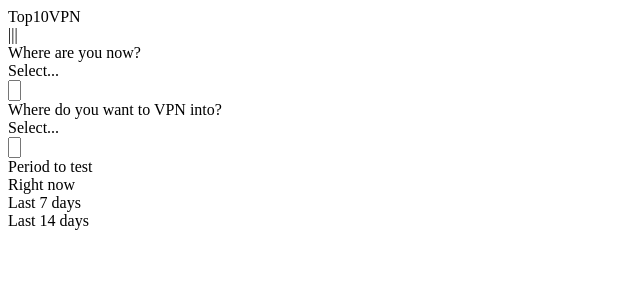
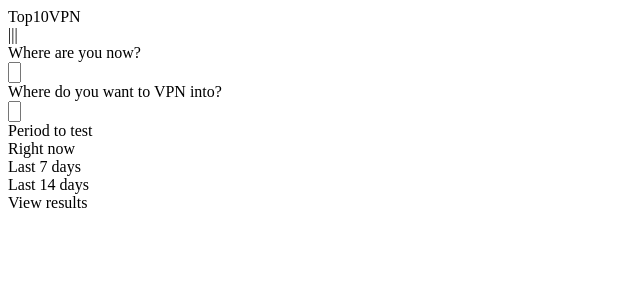
Before and after one commit to powderham/top10vpn, a React (Create React App) app: page / in a window 1280 px wide. Shown: the top 300 px of the page, without its empty margins (0-640 px from the left). Built offline with nearby package versions, Linux system fonts and the light colour scheme; the HTML template or start-up script is replaced by a standard one.

Commit message:
creating call to endpoint and displaying on page

```diff
--- a/src/App.js
+++ b/src/App.js
@@ -1,6 +1,11 @@
 import React, { Component } from "react";
 import Select from "react-select";
-import { locations, timePeriods, formatJsonObject } from "./config";
+import {
+  locations,
+  timePeriods,
+  formatJsonObject,
+  prepareEndpoint
+} from "./config";
 
 class App extends Component {
   constructor(props) {
@@ -14,6 +19,8 @@ class App extends Component {
 
     this.handleCurrentChange = this.handleCurrentChange.bind(this);
     this.handleVpnChange = this.handleVpnChange.bind(this);
+    this.handlePeriodClick = this.handlePeriodClick.bind(this);
+    this.fetchResults = this.fetchResults.bind(this);
   }
   handleCurrentChange(currentLocation) {
     this.setState({ currentLocation });
@@ -24,8 +31,22 @@ class App extends Component {
   handlePeriodClick(e) {
     this.setState({ testPeriod: e.target.id });
   }
+  fetchResults() {
+    const { currentLocation, vpnLocation, testPeriod } = this.state;
+    if (currentLocation && vpnLocation && testPeriod) {
+      const url = prepareEndpoint(
+        currentLocation.value,
+        vpnLocation.value,
+        testPeriod
+      );
+      fetch(url)
+        .then(response => response.json())
+        .then(results => this.setState({ results }));
+    }
+    //Handle non-complete input
+  }
   render() {
-    const { currentLocation, vpnLocation, testPeriod } = this.state;
+    const { currentLocation, vpnLocation, testPeriod, results } = this.state;
     const selectArray = formatJsonObject(locations);
     const timePeriodArray = formatJsonObject(timePeriods);
     return (
@@ -45,6 +66,7 @@ class App extends Component {
                 value={currentLocation}
                 onChange={this.handleCurrentChange}
                 options={selectArray}
+                placeholder=""
               />
             </div>
           </div>
@@ -58,6 +80,7 @@ class App extends Component {
                 value={vpnLocation}
                 onChange={this.handleVpnChange}
                 options={selectArray}
+                placeholder=""
               />
             </div>
           </div>
@@ -67,12 +90,21 @@ class App extends Component {
             </div>
             <div className="input-multi">
               {timePeriodArray.map(period => (
-                <div onClick={this.handlePeriodClick} id={period.value}>
+                <div
+                  key={period.value}
+                  onClick={this.handlePeriodClick}
+                  id={period.value}
+                >
                   {period.label}
                 </div>
               ))}
             </div>
           </div>
+          <div onClick={this.fetchResults}>View results</div>
+          {results &&
+            Object.keys(results).map(result => (
+              <div>{JSON.stringify(result)}</div>
+            ))}
         </div>
       </div>
     );
--- a/src/config.js
+++ b/src/config.js
@@ -20,3 +20,6 @@ export const formatJsonObject = object =>
       label: object[obj]
     };
   });
+
+export const prepareEndpoint = (src, dest, tpd) =>
+  `https://perfapi.perf-data-api.top10vpn-data.prod.top10vpn.co/sdata/results?src=${src}&dest=${dest}&tpd=${tpd}`;
```
